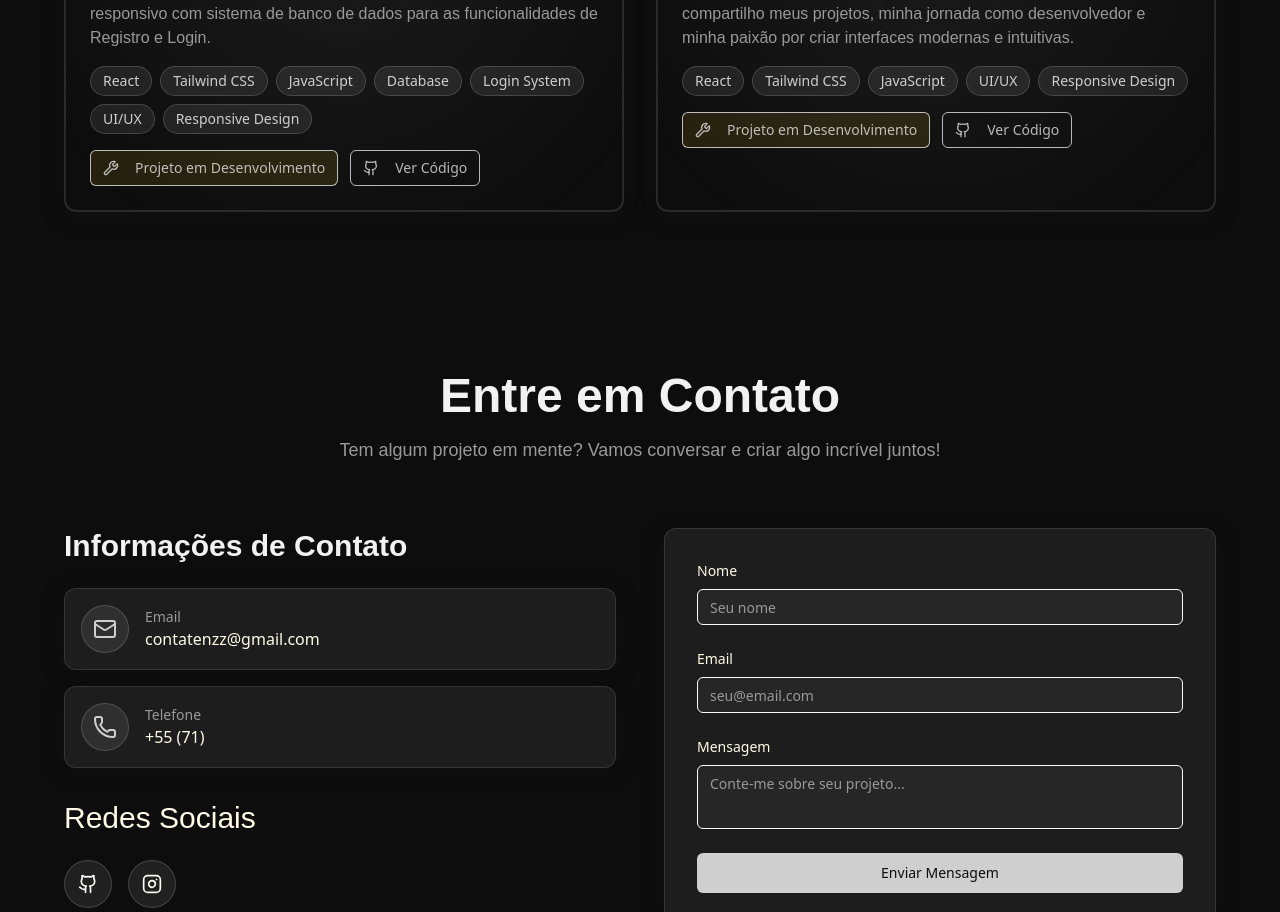
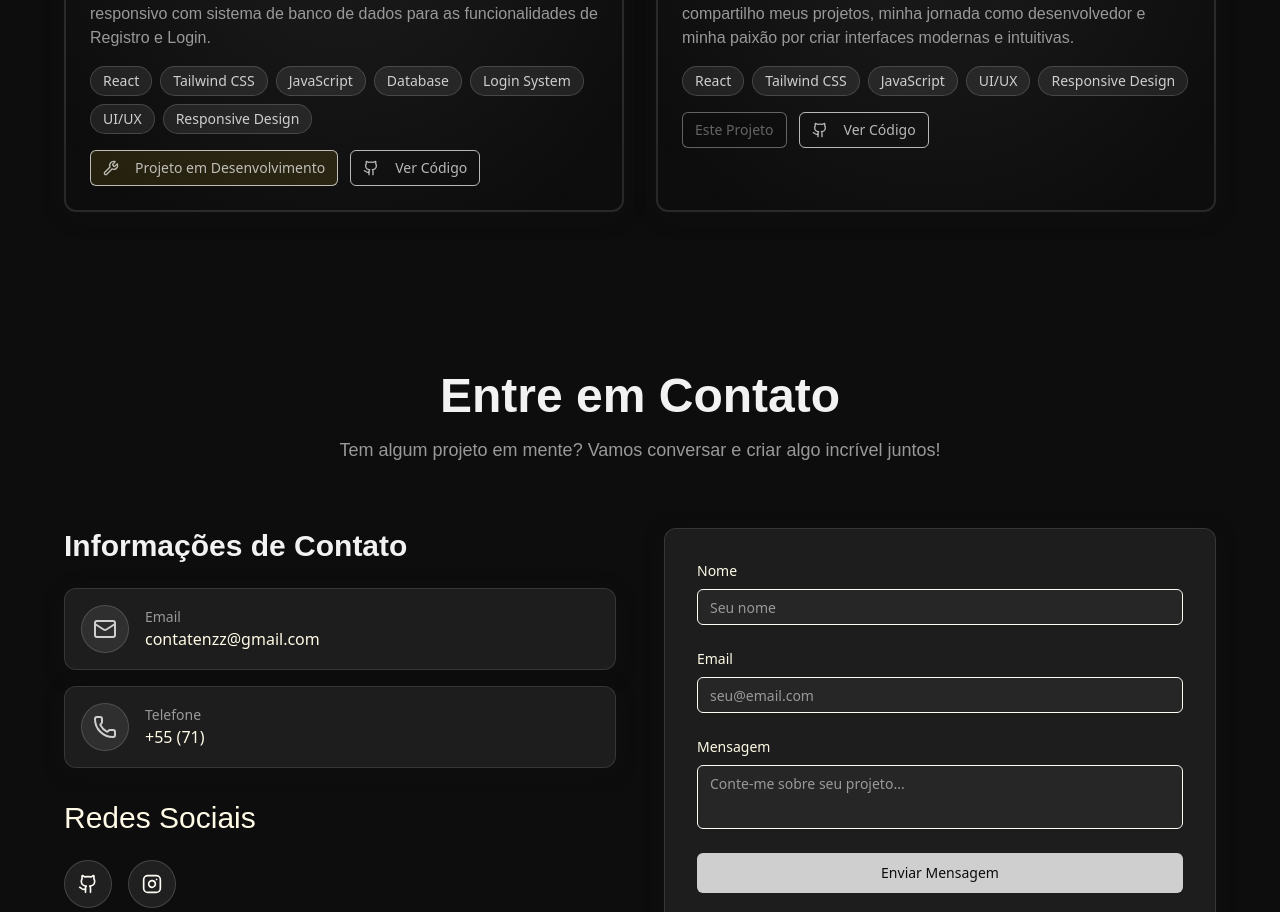
Before and after one commit to Enzzzzz/Port, a React (Vite) app: page / in a window 1280 px wide. Shown: the part 2848-3760 px from the top of the page. Built offline with nearby package versions, Linux system fonts and the light colour scheme; a web font is replaced by a local one.

Commit message:
changed [in dev] project button

```diff
--- a/src/components/Projects.jsx
+++ b/src/components/Projects.jsx
@@ -156,7 +156,14 @@ const Projects = () => {
 
                 <div className="flex flex-col sm2:flex-row gap-3">
                   {(() => {
-                    if ([2, 3].includes(index)) {
+                    if (index === 3) {
+                      return (
+                          <button className="h-9 rounded-md px-3 inline-flex items-center justify-center gap-2 whitespace-nowrap text-sm font-medium ring-offset-accent transition-colors focus-visible:outline-none focus-visible:ring-2focus-visible:ring-offset-2 cursor-not-allowed bg-background/80 opacity-50 border border-input text-accent/70 hover:text-accent">
+                            Este Projeto
+                          </button>
+                      );
+
+                    } else if ([2, 3].includes(index)) {
                       return <ProjectBuilding />;
                     } else {
                       return (
```
